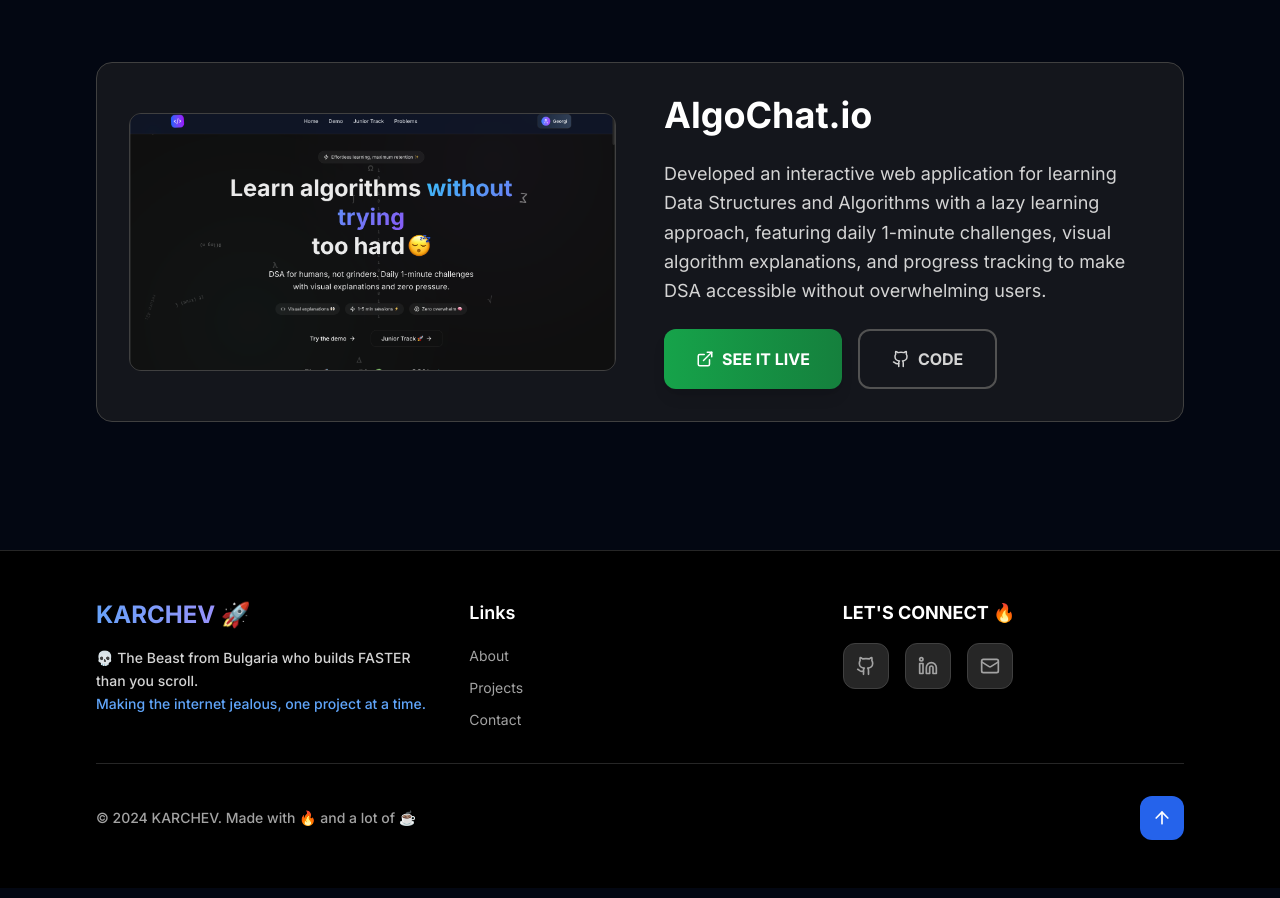
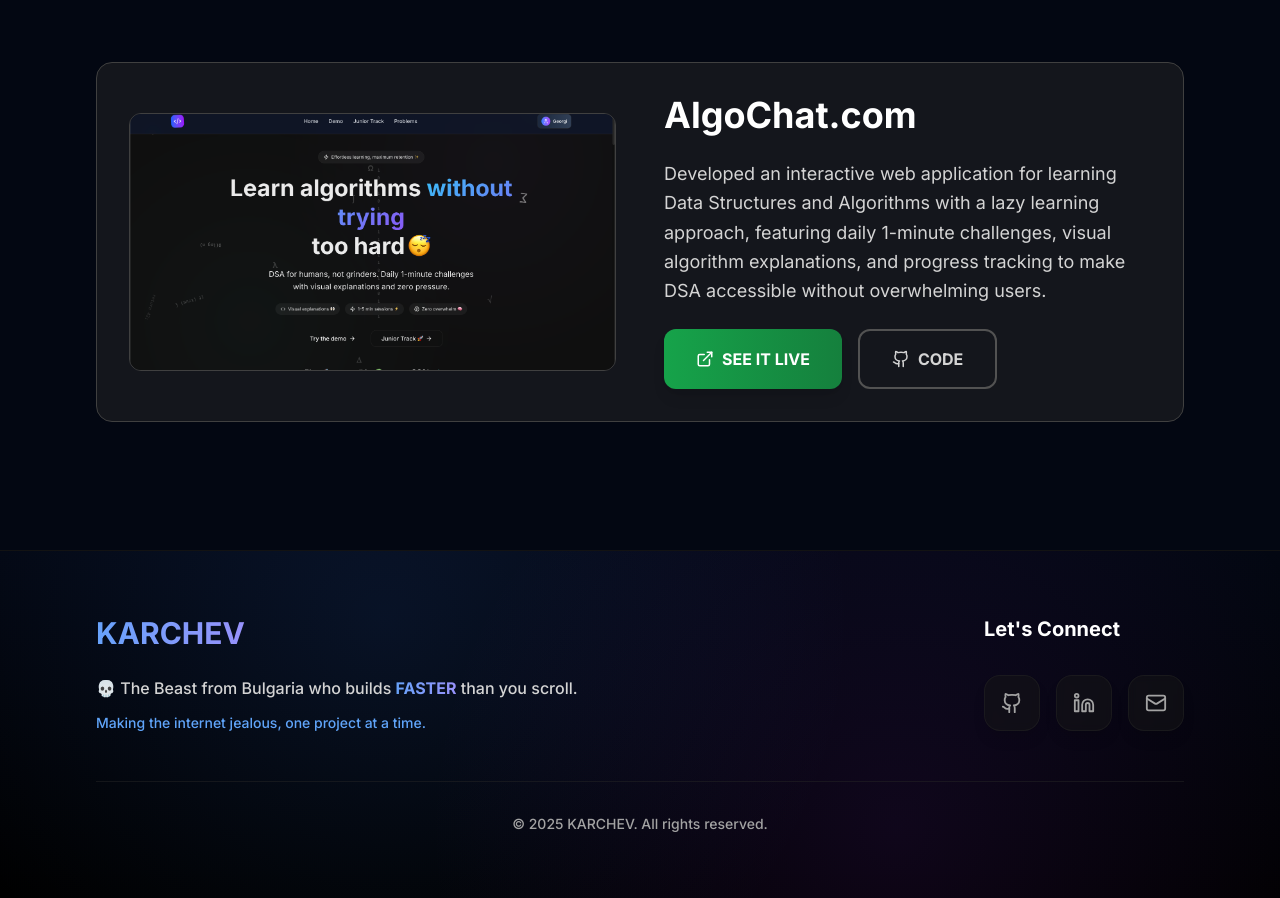
Before and after one commit to GeorgiKarchev1/Karchev, a Next.js app: page / in a window 1280 px wide. Shown: the part 2832-3730 px from the top of the page. Built offline with nearby package versions, Linux system fonts and the light colour scheme.

Commit message:
feat: make the website looking better

```diff
--- a/components/About.tsx
+++ b/components/About.tsx
@@ -88,8 +88,8 @@
                   I'm Georgi Karchev from Plovdiv, programming since before AI was a thing!
                 </p>
                 <p className="text-lg text-gray-300 leading-relaxed">
-                  Solid foundation in data structures & algorithms, contributing to both
-                  backend and frontend projects.
+                I’ve worked on both backend and frontend projects, gaining hands-on experience in building real solutions.
+
                 </p>
                 <p className="text-lg text-gray-300 leading-relaxed">
                   Always eager to learn and grow - passionate about expanding skills
--- a/components/Footer.tsx
+++ b/components/Footer.tsx
@@ -1,7 +1,7 @@
 'use client'
 
 import { motion } from 'framer-motion'
-import { Github, Linkedin, Mail, ArrowUp } from 'lucide-react'
+import { Github, Linkedin, Mail, ArrowUp, Sparkles } from 'lucide-react'
 
 const Footer = () => {
   const scrollToTop = () => {
@@ -13,114 +13,118 @@
       name: 'GitHub',
       href: 'https://github.com/GeorgiKarchev1',
       icon: Github,
+      color: 'hover:bg-gray-800 hover:text-white',
     },
     {
       name: 'LinkedIn',
       href: 'https://www.linkedin.com/in/georgi-karchev-415901244/',
       icon: Linkedin,
+      color: 'hover:bg-blue-600 hover:text-white',
     },
     {
       name: 'Email',
       href: 'mailto:georgikarchev5@gmail.com',
       icon: Mail,
+      color: 'hover:bg-red-600 hover:text-white',
     },
   ]
 
-  const quickLinks = [
-    { name: 'About', href: '#about' },
-    { name: 'Projects', href: '#projects' },
-    { name: 'Contact', href: '#contact' },
-  ]
+  return (
+    <footer className="relative bg-gradient-to-b from-gray-950 to-black border-t border-gray-800/50 overflow-hidden">
+      {/* Background decoration */}
+      <div className="absolute inset-0 bg-[radial-gradient(circle_at_30%_20%,rgba(59,130,246,0.1),transparent_50%)]"></div>
+      <div className="absolute inset-0 bg-[radial-gradient(circle_at_70%_80%,rgba(147,51,234,0.1),transparent_50%)]"></div>
 
-  const scrollToSection = (href: string) => {
-    const element = document.querySelector(href)
-    if (element) {
-      element.scrollIntoView({ behavior: 'smooth' })
-    }
-  }
+      <div className="container-custom py-16 relative z-10">
+        <motion.div
+          initial={{ opacity: 0, y: 30 }}
+          whileInView={{ opacity: 1, y: 0 }}
+          transition={{ duration: 0.8, ease: "easeOut" }}
+          viewport={{ once: true }}
+        >
+          <div className="flex flex-col lg:flex-row items-start justify-between gap-12 mb-12">
+            {/* Brand Section */}
+            <div className="flex-1 max-w-2xl">
+              <motion.div
+                initial={{ opacity: 0, x: -20 }}
+                whileInView={{ opacity: 1, x: 0 }}
+                transition={{ duration: 0.6, delay: 0.1 }}
+                viewport={{ once: true }}
+              >
+                <div className="flex items-center gap-2 mb-6">
+                  <h3 className="text-3xl font-black text-white">
+                    <span className="text-gradient">KARCHEV</span>
+                  </h3>
+                </div>
+                <div className="space-y-3">
+                  <p className="text-gray-300 text-base leading-relaxed font-medium">
+                    💀 The Beast from Bulgaria who builds{' '}
+                    <span className="text-gradient font-bold">FASTER</span> than you scroll.
+                  </p>
+                  <p className="text-blue-400 text-sm font-medium">
+                    Making the internet jealous, one project at a time.
+                  </p>
+                </div>
+              </motion.div>
+            </div>
 
-  return (
-    <footer className="bg-black border-t border-gray-800">
-      <div className="container-custom py-12">
+            {/* Social Links */}
+            <div className="flex-shrink-0">
               <motion.div
                 initial={{ opacity: 0, y: 20 }}
                 whileInView={{ opacity: 1, y: 0 }}
-          transition={{ duration: 0.6 }}
+                transition={{ duration: 0.6, delay: 0.2 }}
                 viewport={{ once: true }}
               >
-          <div className="grid md:grid-cols-3 gap-8 mb-8">
-            {/* Brand */}
-            <div>
-              <motion.h3
-                className="text-2xl font-black text-white mb-4"
-                whileHover={{ scale: 1.05 }}
-              >
-                <span className="text-gradient">KARCHEV</span> 🚀
-              </motion.h3>
-              <p className="text-gray-300 text-sm leading-relaxed font-medium">
-                💀 The Beast from Bulgaria who builds FASTER than you scroll.
-                <br />
-                <span className="text-blue-400">Making the internet jealous, one project at a time.</span>
-              </p>
-            </div>
-
-            {/* Quick Links */}
-            <div>
-              <h4 className="text-lg font-semibold text-white mb-4">Links</h4>
-              <ul className="space-y-2">
-                {quickLinks.map((link) => (
-                  <li key={link.name}>
-                    <button
-                      onClick={() => scrollToSection(link.href)}
-                      className="text-gray-400 hover:text-white transition-colors text-sm"
-                    >
-                      {link.name}
-                    </button>
-                  </li>
-                ))}
-              </ul>
-            </div>
-
-            {/* Social */}
-            <div>
-              <h4 className="text-lg font-bold text-white mb-4">LET'S CONNECT 🔥</h4>
-              <div className="flex space-x-4">
-                {socialLinks.map(({ name, href, icon: Icon }) => (
+                <h4 className="text-xl font-bold text-white mb-8 flex items-center gap-2">
+                  Let's Connect
+                </h4>
+                <div className="flex gap-4">
+                  {socialLinks.map(({ name, href, icon: Icon, color }, index) => (
                     <motion.a
                       key={name}
                       href={href}
                       target="_blank"
                       rel="noopener noreferrer"
-                    whileHover={{ scale: 1.2, y: -3, rotate: 5 }}
-                    whileTap={{ scale: 0.9 }}
-                    className="p-3 bg-gray-800 text-gray-400 hover:text-white hover:bg-blue-600 transition-all duration-300 rounded-xl border border-gray-700 hover:border-blue-500"
+                      initial={{ opacity: 0, scale: 0.8 }}
+                      whileInView={{ opacity: 1, scale: 1 }}
+                      whileHover={{
+                        scale: 1.1,
+                        y: -5,
+                        rotate: [0, -5, 5, 0],
+                        transition: { duration: 0.3 }
+                      }}
+                      whileTap={{ scale: 0.95 }}
+                      transition={{ duration: 0.4, delay: 0.3 + index * 0.1 }}
+                      viewport={{ once: true }}
+                      className={`p-4 bg-gray-900/50 backdrop-blur-sm text-gray-400 hover:text-white transition-all duration-300 rounded-2xl border border-gray-800/50 hover:border-gray-600/50 ${color} shadow-lg hover:shadow-xl`}
                       aria-label={name}
                     >
-                    <Icon size={20} />
+                      <Icon size={22} />
                     </motion.a>
                   ))}
                 </div>
+              </motion.div>
             </div>
           </div>
 
-          {/* Bottom */}
-          <div className="border-t border-gray-800 pt-8 flex flex-col md:flex-row items-center justify-between">
+                    {/* Bottom Section */}
+          <motion.div
+            className="border-t border-gray-800/50 pt-8 flex justify-center"
+            initial={{ opacity: 0, y: 20 }}
+            whileInView={{ opacity: 1, y: 0 }}
+            transition={{ duration: 0.6, delay: 0.4 }}
+            viewport={{ once: true }}
+          >
+            <div className="flex items-center gap-2">
               <motion.p
-              className="text-gray-400 text-sm mb-4 md:mb-0 font-medium"
-              whileHover={{ scale: 1.05 }}
+                className="text-gray-400 text-sm font-medium"
+                whileHover={{ scale: 1.02 }}
               >
-              © 2024 KARCHEV. Made with 🔥 and a lot of ☕
+                © 2025 KARCHEV. All rights reserved.
               </motion.p>
-            <motion.button
-              onClick={scrollToTop}
-              whileHover={{ scale: 1.2, y: -3 }}
-              whileTap={{ scale: 0.9 }}
-              className="p-3 bg-blue-600 text-white hover:bg-blue-700 transition-all duration-300 rounded-xl shadow-lg hover:shadow-blue-500/25"
-              aria-label="Back to top"
-            >
-              <ArrowUp size={20} />
-            </motion.button>
             </div>
+          </motion.div>
         </motion.div>
       </div>
     </footer>
--- a/components/Projects.tsx
+++ b/components/Projects.tsx
@@ -22,7 +22,7 @@
       live: 'https://editing.bg/',
     },
     {
-      title: 'AlgoChat.io',
+      title: 'AlgoChat.com',
       description: 'Developed an interactive web application for learning Data Structures and Algorithms with a lazy learning approach, featuring daily 1-minute challenges, visual algorithm explanations, and progress tracking to make DSA accessible without overwhelming users.',
       image: '/img/algoimg.png',
       technologies: ['AI/ML', 'WebRTC', 'Real-time APIs', 'Voice Processing'],
```
Lines whose indentation alone changed are shown as unchanged.
